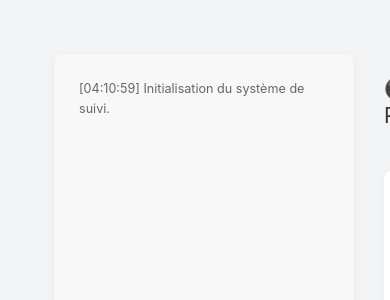
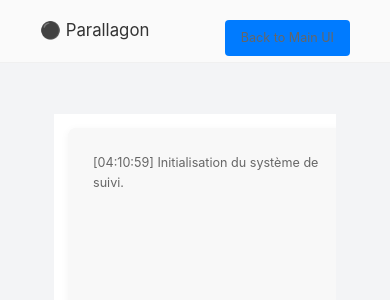
Before and after one commit to DigitalKin-ai/kinos, a Flask app: page /clean in a window 390 px wide. Shown: the top 300 px of the page. Run offline with Flask 3, Linux system fonts and the light colour scheme.

Commit message:
refactor: Restructure clean.html layout with fixed header and responsive design

```diff
--- a/templates/clean.html
+++ b/templates/clean.html
@@ -12,11 +12,37 @@
 
     .clean-container {
         display: flex;
-        gap: 30px;  /* Increased for better spacing */
+        flex-direction: column;  /* Make container vertical */
+        gap: 30px;
         max-width: 1400px;
         margin: 0 auto;
-        padding: 40px;  /* Increased padding */
-        height: calc(100vh - 80px);  /* Full height minus padding */
+        padding: 40px;
+        height: calc(100vh - 80px);
+    }
+
+    .page-header {
+        position: fixed;
+        top: 0;
+        left: 0;
+        right: 0;
+        background-color: #fafafa;
+        padding: 20px 40px;
+        z-index: 100;
+        border-bottom: 1px solid #f0f0f0;
+    }
+
+    .page-header h1 {
+        font-size: 1.2rem;
+        font-weight: 400;
+        color: #333;
+        margin: 0;
+    }
+
+    .content-area {
+        display: flex;
+        gap: 30px;
+        margin-top: 60px;  /* Add space for fixed header */
+        flex-grow: 1;
     }
 
     .suivi-sidebar {
@@ -28,21 +54,11 @@
         flex-grow: 1;
     }
 
-    .clean-header {
-        display: flex;
-        justify-content: space-between;
-        align-items: center;
-        margin-bottom: 20px;
-    }
-
-    .clean-header h1 {
-        font-size: 1.5rem;
-        font-weight: 400;
-        color: #333;
-        margin: 0;
-    }
 
     .btn-back {
+        position: fixed;
+        top: 20px;
+        right: 40px;
         text-decoration: none;
         padding: 8px 16px;
         color: #666;
@@ -110,16 +126,16 @@
 {% endblock %}
 
 {% block content %}
+<div class="page-header">
+    <h1>⚫ Parallagon</h1>
+    <a href="/" class="btn-back">Back to Main UI</a>
+</div>
 <div class="clean-container">
-    <div class="suivi-sidebar">
-        <textarea id="suivi-display" readonly>{{ suivi_content }}</textarea>
-    </div>
-    <div class="main-content">
-        <div class="clean-header">
-            <h1>⚫ Parallagon</h1>
-            <a href="/" class="btn-back">Back to Main UI</a>
+    <div class="content-area">
+        <div class="suivi-sidebar">
+            <textarea id="suivi-display" readonly>{{ suivi_content }}</textarea>
         </div>
-        <div class="clean-content">
+        <div class="main-content">
             <textarea id="clean-editor">{{ content }}</textarea>
         </div>
     </div>
```
